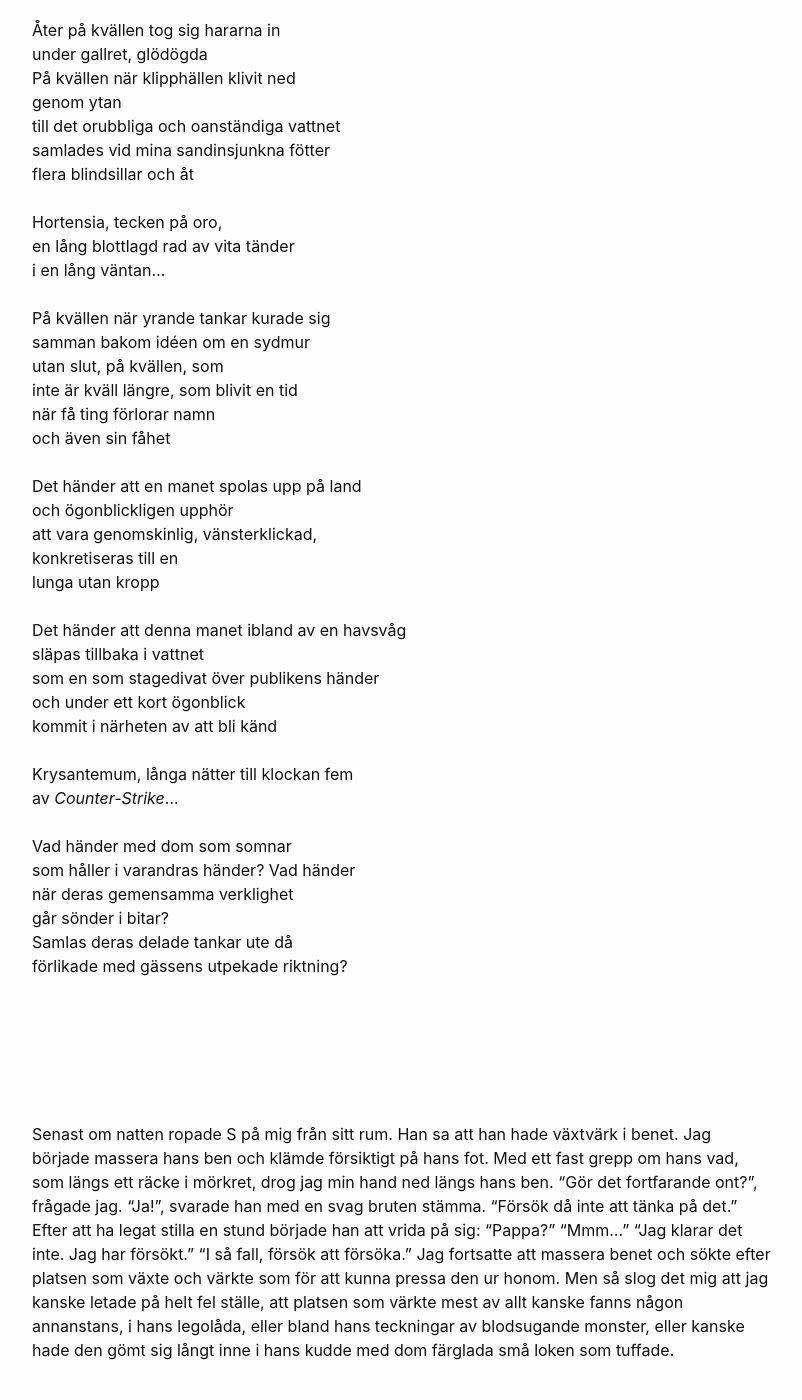
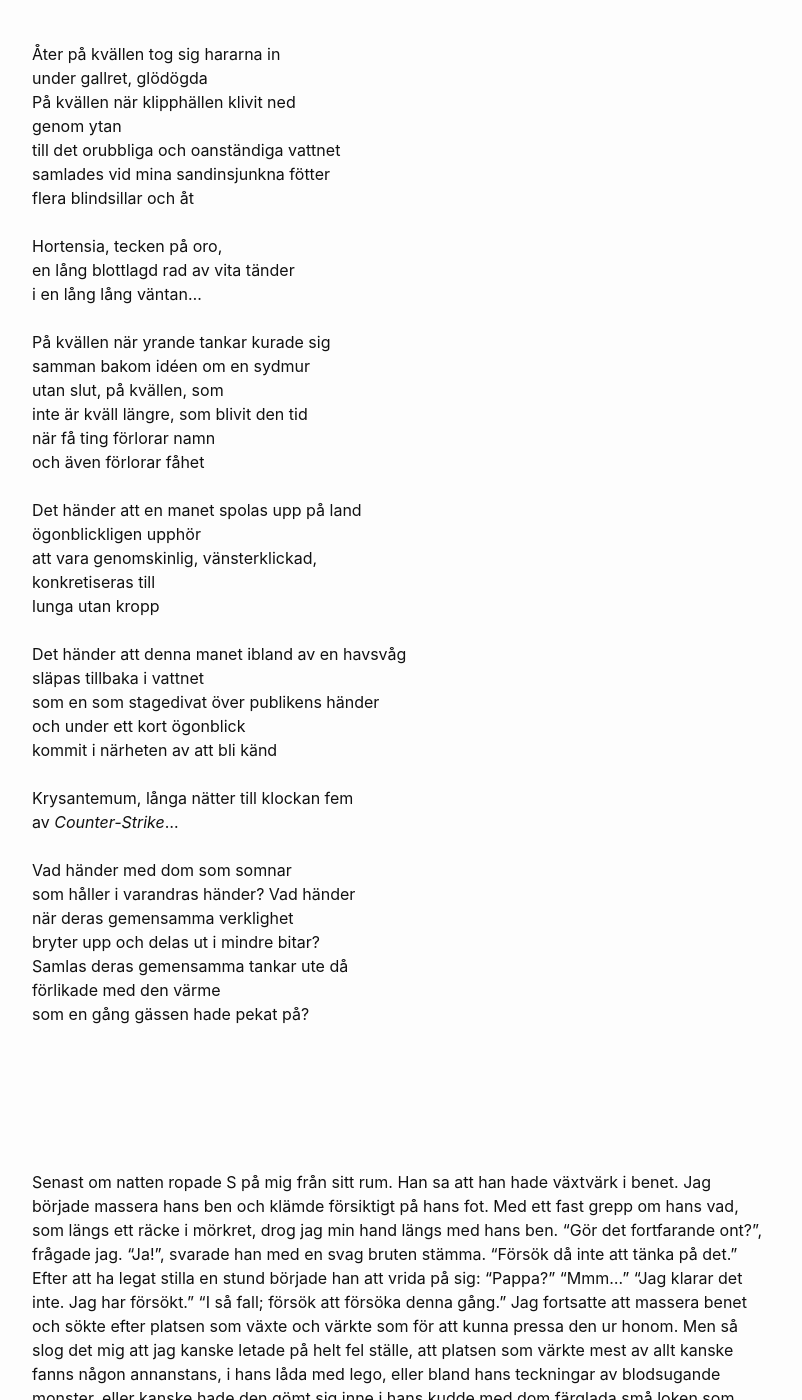
Before and after one commit to terr4form4/terr4form4.github.io, a Jekyll site: the page built from _posts/poesi/2024-01-03-dikter-2023-2024.md, in a window 1280 px wide and 1400 px high, scrolled down 9437 px. Shown: the whole window, without its empty margins (238-1040 px from the left). Built offline with Jekyll 4.4.1, drawn with Linux system fonts in a browser that asks for light colours; comment, search, counter and statistics services are not loaded; some of the changed text lies outside the part shown.

Commit message:
prosadikt

```diff
--- a/_posts/poesi/2024-01-03-dikter-2023-2024.md
+++ b/_posts/poesi/2024-01-03-dikter-2023-2024.md
@@ -394,19 +395,19 @@ flera blindsillar och åt<br/>
 <br/>
 Hortensia, tecken på oro,<br/>
 en lång blottlagd rad av vita tänder<br/>
-i en lång väntan...<br/>
+i en lång lång väntan...<br/>
 <br/>
 På kvällen när yrande tankar kurade sig<br/>
 samman bakom idéen om en sydmur<br/>
 utan slut, på kvällen, som<br/>
-inte är kväll längre, som blivit en tid<br/>
+inte är kväll längre, som blivit den tid<br/>
 när få ting förlorar namn<br/>
-och även sin fåhet<br/>
+och även förlorar fåhet<br/>
 <br/>
 Det händer att en manet spolas upp på land<br/>
-och ögonblickligen upphör<br/>
+ögonblickligen upphör<br/>
 att vara genomskinlig, vänsterklickad,<br/>
-konkretiseras till en<br/>
+konkretiseras till<br/>
 lunga utan kropp<br/>
 <br/>
 Det händer att denna manet ibland av en havsvåg<br/>
@@ -421,16 +422,17 @@ av *Counter-Strike*...<br/>
 Vad händer med dom som somnar<br/>
 som håller i varandras händer? Vad händer<br/>
 när deras gemensamma verklighet<br/>
-går sönder i bitar?<br/>
-Samlas deras delade tankar ute då<br/>
-förlikade med gässens utpekade riktning?<br/>
+bryter upp och delas ut i mindre bitar?<br/>
+Samlas deras gemensamma tankar ute då<br/>
+förlikade med den värme<br/>
+som en gång gässen hade pekat på?<br/>
 <br/>
 <br/>
 <br/>
 <br/>
 <br/>
 <br/>
-Senast om natten ropade S på mig från sitt rum. Han sa att han hade växtvärk i benet. Jag började massera hans ben och klämde försiktigt på hans fot. Med ett fast grepp om hans vad, som längs ett räcke i mörkret, drog jag min hand ned längs hans ben. "Gör det fortfarande ont?", frågade jag. "Ja!", svarade han med en svag bruten stämma. "Försök då inte att tänka på det." Efter att ha legat stilla en stund började han att vrida på sig: "Pappa?" "Mmm..." "Jag klarar det inte. Jag har försökt." "I så fall, försök att försöka." Jag fortsatte att massera benet och sökte efter platsen som växte och värkte som för att kunna pressa den ur honom. Men så slog det mig att jag kanske letade på helt fel ställe, att platsen som värkte mest av allt kanske fanns någon annanstans, i hans legolåda, eller bland hans teckningar av blodsugande monster, eller kanske hade den gömt sig långt inne i hans kudde med dom färglada små loken som tuffade.
+Senast om natten ropade S på mig från sitt rum. Han sa att han hade växtvärk i benet. Jag började massera hans ben och klämde försiktigt på hans fot. Med ett fast grepp om hans vad, som längs ett räcke i mörkret, drog jag min hand längs med hans ben. "Gör det fortfarande ont?", frågade jag. "Ja!", svarade han med en svag bruten stämma. "Försök då inte att tänka på det." Efter att ha legat stilla en stund började han att vrida på sig: "Pappa?" "Mmm..." "Jag klarar det inte. Jag har försökt." "I så fall; försök att försöka denna gång." Jag fortsatte att massera benet och sökte efter platsen som växte och värkte som för att kunna pressa den ur honom. Men så slog det mig att jag kanske letade på helt fel ställe, att platsen som värkte mest av allt kanske fanns någon annanstans, i hans låda med lego, eller bland hans teckningar av blodsugande monster, eller kanske hade den gömt sig inne i hans kudde med dom färglada små loken som tuffade.
 <br/>
 <br/>
 <br/>
```
Also changed, not shown: other parts of _posts/poesi/2024-01-03-dikter-2023-2024.md (+5 -4 lines).
